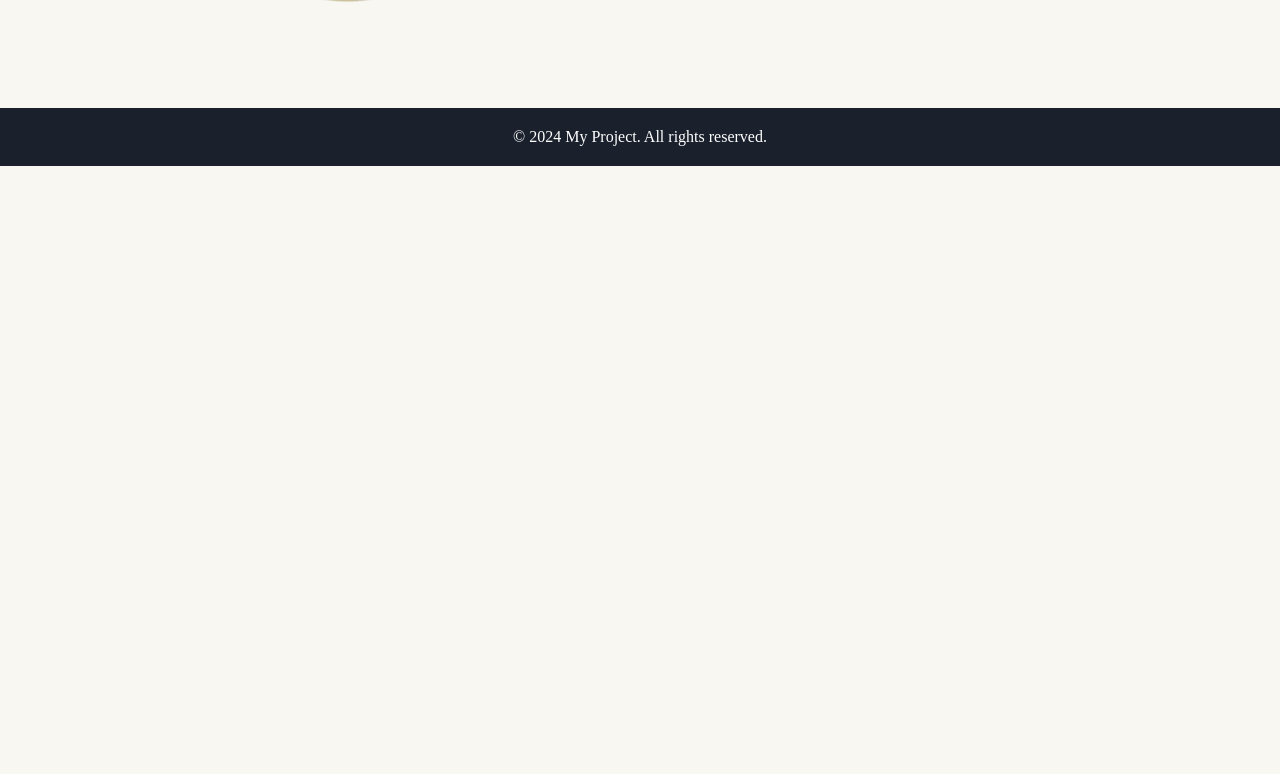
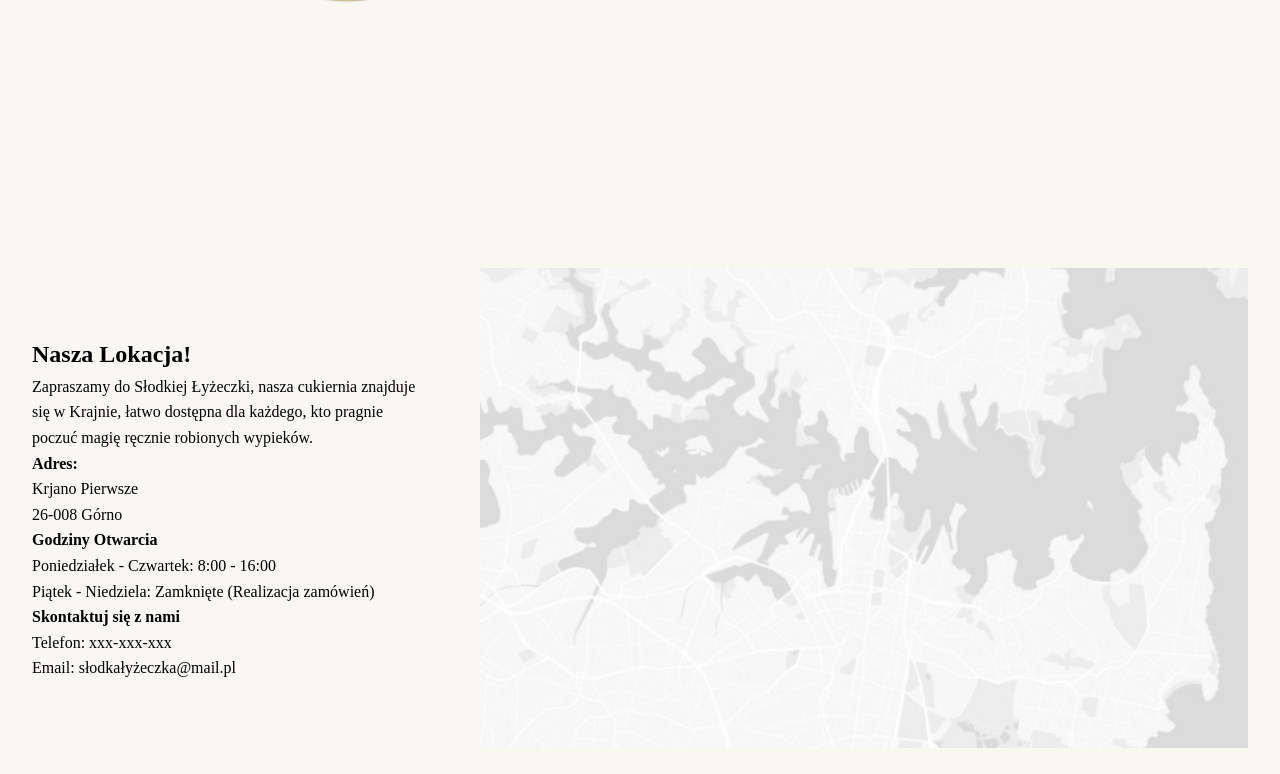
Before and after one commit to BroksDMG/SlodkaLyzeczka, a Next.js app: page /about in a window 1280 px wide. Shown: the part 3206-3980 px from the top of the page. Before the commit the page ends 3372 px from the top, so only its background shows below. Built offline with nearby package versions, Linux system fonts and the light colour scheme.

Commit message:
map section prototype styles and sources

```diff
--- a/src/app/layout.tsx
+++ b/src/app/layout.tsx
@@ -10,6 +10,7 @@ import styled from 'styled-components';
 import CategorySection from '@/components/CategorySection';
 import QuestionsSection from '@/components/QuestionsSection';
 import QualitySection from '@/components/QualitySection';
+import LocationSection from '@/components/LocationSection';
 const Body = styled.body`
   display: flex;
   min-height: 100vh;
@@ -27,6 +28,7 @@ const RootLayout = ({ children }: { children: ReactNode }) => {
           <QualitySection/>
           <CategorySection/>
           <QuestionsSection/>
+          <LocationSection/>
           <Footer />
         </ThemeProvider>
       </Body>
--- /dev/null
+++ b/src/components/LocationSection.tsx
@@ -0,0 +1,55 @@
+import styled from "styled-components"
+import Image from "next/image"
+const LocationSectionContainer=styled.section`
+    width:100%;
+    height:100vh;
+    position:relative;
+    overflow:hidden;
+    display: flex;
+    align-items:center;
+    justify-content:center;
+    overflow-x: auto; /* Allow horizontal scrolling */
+    gap:5%;
+`
+const LocationTextContainer=styled.div`
+    width:30%;
+    height:100%;
+    position: relative;
+    display:flex;
+    flex-direction:column;
+    justify-content:center;
+`
+const LocationMapContainer=styled.div`
+    width:60%;
+    height:60%;
+    position: relative;
+    display:flex;
+    align-items:center;
+    justify-content:center;
+    flex-direction:column;
+`
+const LocationMapImage=styled(Image)`
+    width:100;
+    object-fit:cover;
+`
+const LocationSection:React.FC=()=>{
+    return(
+        <LocationSectionContainer>
+            <LocationTextContainer>
+                <h1>Nasza Lokacja!</h1>
+                <p>Zapraszamy do Słodkiej Łyżeczki,  nasza cukiernia znajduje się w Krajnie, łatwo dostępna dla każdego, kto pragnie poczuć magię ręcznie robionych wypieków.</p>
+                <h4>Adres:</h4>
+                <p>Krjano Pierwsze</p>
+                <p>26-008 Górno</p>
+                <h4>Godziny Otwarcia</h4>
+                <p>Poniedziałek - Czwartek: 8:00 - 16:00</p>
+                <p>Piątek - Niedziela: Zamknięte (Realizacja zamówień)</p>
+                <h4>Skontaktuj się z nami</h4>
+                <p>Telefon: xxx-xxx-xxx</p>
+                <p>Email: słodkałyżeczka@mail.pl</p>
+            </LocationTextContainer>
+            <LocationMapContainer><LocationMapImage src='/images/LocationSectionMapImage.png' alt='location section map image' layout="fill"/></LocationMapContainer>
+        </LocationSectionContainer>
+    )
+}
+export default LocationSection
```
Also changed, not shown: public/images/LocationSectionMapImage.png (added).
